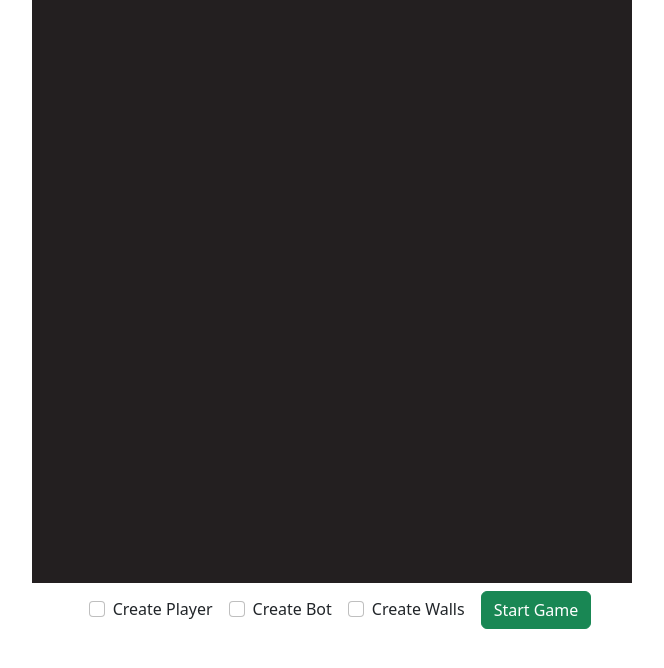
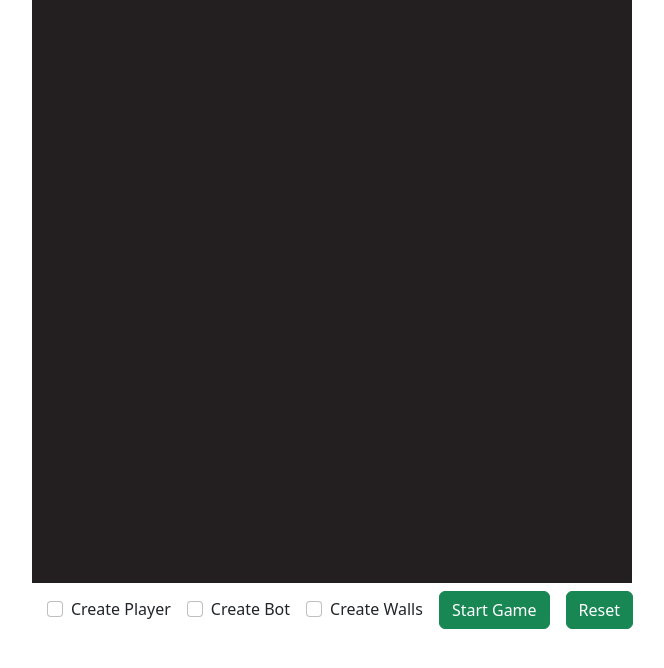
Before and after one commit to trivankute/ChasingGameWithBot, a plain HTML site: page index.html in a window 1280 px wide. Shown: the part 122-790 px from the top of the page, without its empty margins (308-972 px from the left). Drawn offline with nearby package versions, Linux system fonts and the light colour scheme.

Commit message:
Update for reset button

```diff
--- a/index.html
+++ b/index.html
@@ -33,9 +33,9 @@
                   </label>
                 </div>
                 <button class="btn btn-success ms-3" id="startButton">Start Game</button>
-                <!-- <form action="https://solvemazedijkstra.netlify.app">
+                <form action="https://chasingbot.netlify.app">
                   <button class="btn btn-success ms-3" id="resetButton">Reset</button>
-                </form> -->
+                </form>
             </div>
         </div>
     </section>
```
